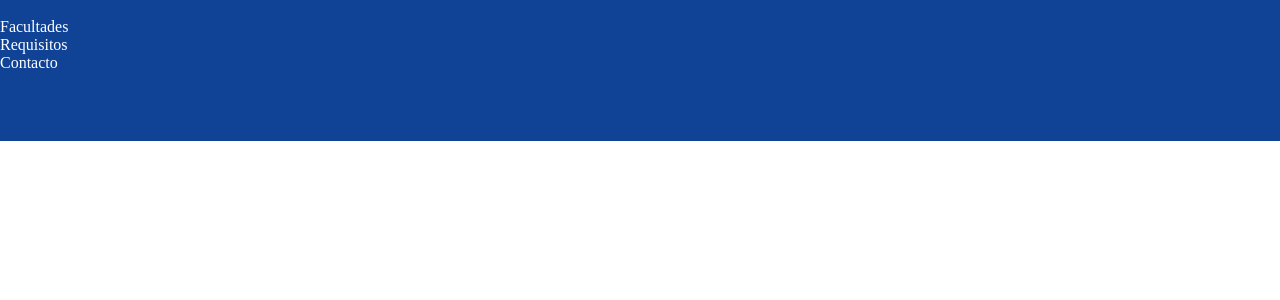
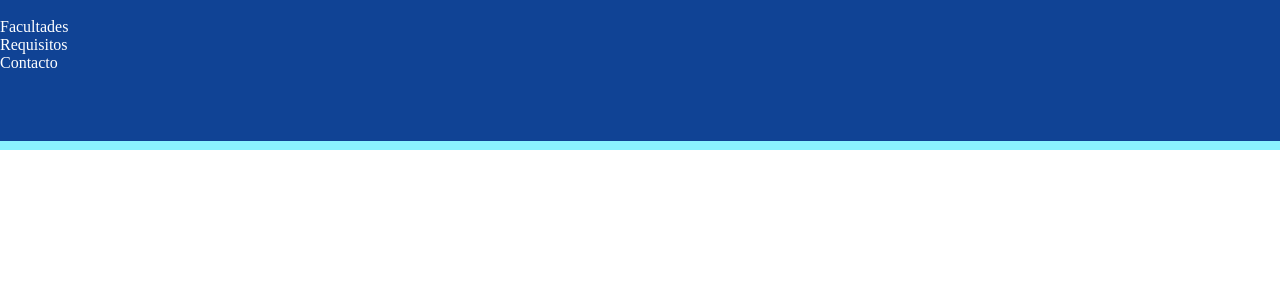
Before and after one commit to CamiloLira/uibero, a PHP site: page /admision.php in a window 1280 px wide. Shown: the top 300 px of the page. Run offline with PHP 8.4, Linux system fonts and the light colour scheme.

Commit message:
borde y font
borde azul y font

```diff
--- a/css/admision.css
+++ b/css/admision.css
@@ -39,6 +39,7 @@ body {
 
 header {
 	background-color: #104395;
+	border-bottom: 9px solid #8af2ff;
 	color: white;
 	height: 141px;
 	width: 100%;
```
Also changed, not shown: font/KeepCalm-Medium.ttf (added).
